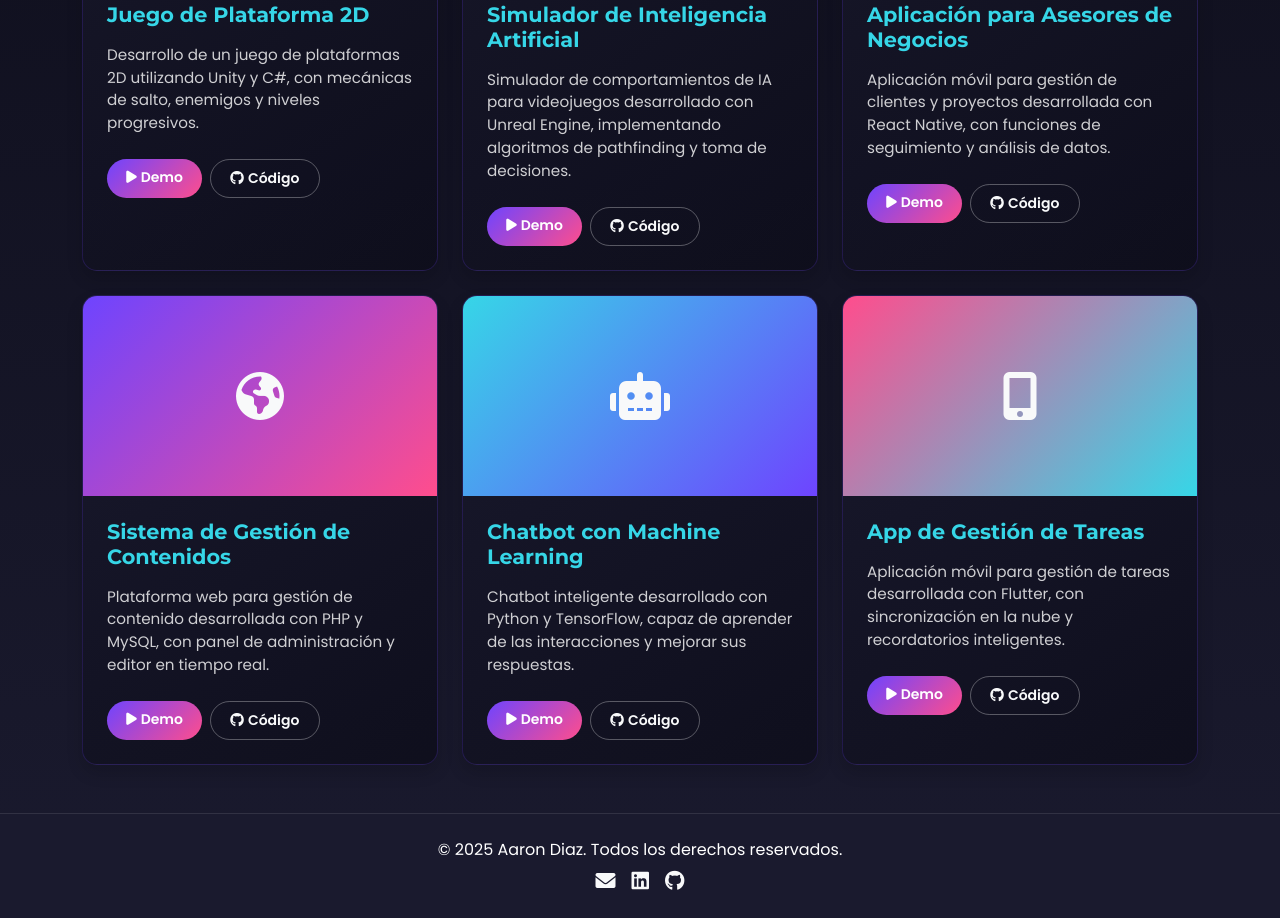
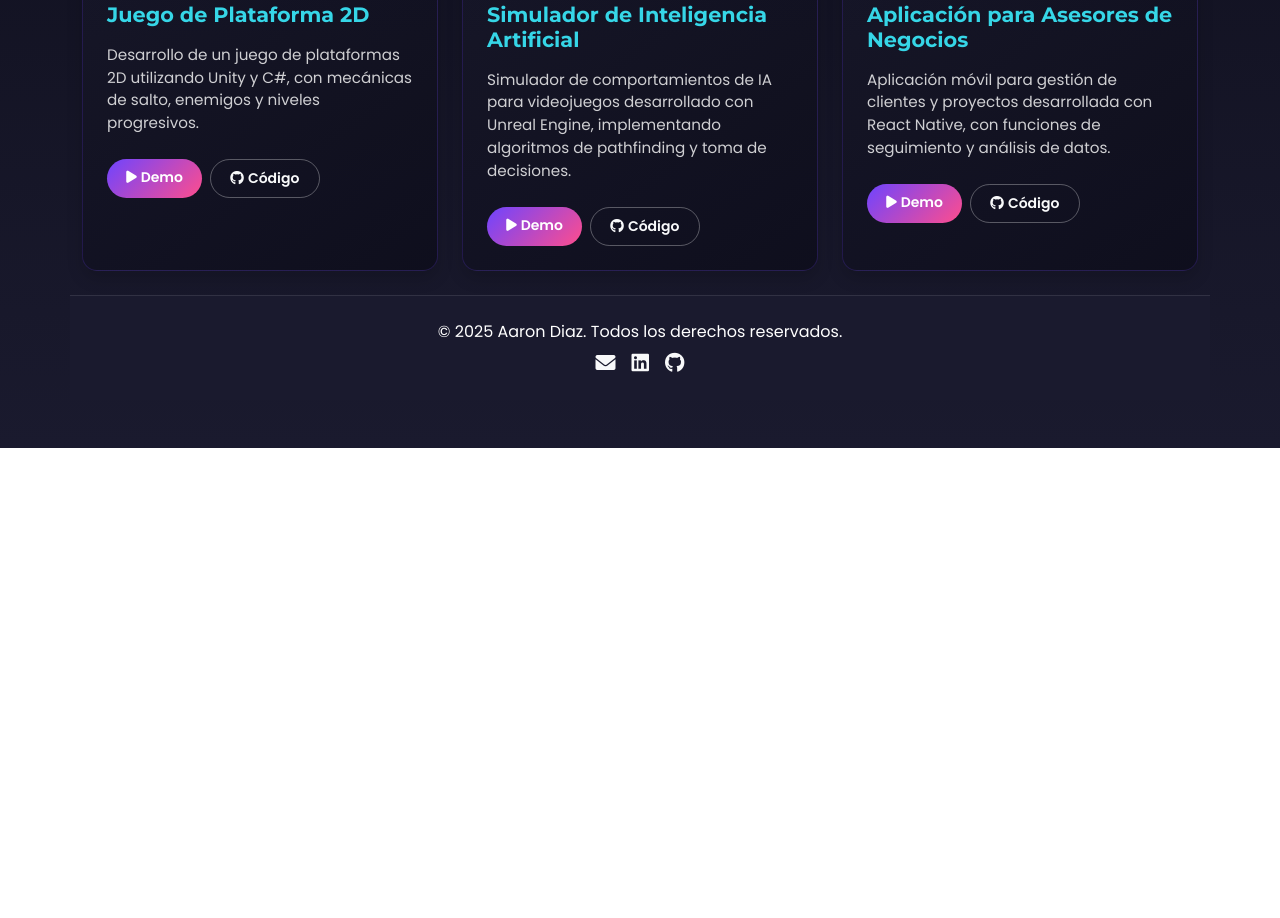
Before and after one commit to AarondB1/PortafolioWeb, a plain HTML site: page proyectos.html in a window 1280 px wide. Shown: the part 444-1362 px from the top of the page. After the commit the page ends 892 px from the top, so only its background shows below. Drawn offline with nearby package versions, Linux system fonts and the light colour scheme.

Commit message:
proyectos.html

```diff
--- a/proyectos.html
+++ b/proyectos.html
@@ -253,56 +253,6 @@
         </div>
       </div>
 
-      <!-- Proyectos adicionales para completar la página -->
-      <div class="col-12 col-sm-6 col-lg-4">
-        <div class="card h-100 shadow">
-          <div class="card-img-top d-flex align-items-center justify-content-center" style="height: 200px; background: linear-gradient(135deg, #6e44ff, #ff4d8d);">
-            <i class="fas fa-globe-americas text-light" style="font-size: 3rem;"></i>
-          </div>
-          <div class="card-body">
-            <h5 class="card-title">Sistema de Gestión de Contenidos</h5>
-            <p class="card-text">Plataforma web para gestión de contenido desarrollada con PHP y MySQL, con panel de administración y editor en tiempo real.</p>
-            <div class="d-flex gap-2">
-              <a href="#" class="btn btn-primary btn-sm"><i class="fas fa-play me-1"></i>Demo</a>
-              <a href="#" class="btn btn-outline-secondary btn-sm"><i class="fab fa-github me-1"></i>Código</a>
-            </div>
-          </div>
-        </div>
-      </div>
-
-      <div class="col-12 col-sm-6 col-lg-4">
-        <div class="card h-100 shadow">
-          <div class="card-img-top d-flex align-items-center justify-content-center" style="height: 200px; background: linear-gradient(135deg, #36d6e7, #6e44ff);">
-            <i class="fas fa-robot text-light" style="font-size: 3rem;"></i>
-          </div>
-          <div class="card-body">
-            <h5 class="card-title">Chatbot con Machine Learning</h5>
-            <p class="card-text">Chatbot inteligente desarrollado con Python y TensorFlow, capaz de aprender de las interacciones y mejorar sus respuestas.</p>
-            <div class="d-flex gap-2">
-              <a href="#" class="btn btn-primary btn-sm"><i class="fas fa-play me-1"></i>Demo</a>
-              <a href="#" class="btn btn-outline-secondary btn-sm"><i class="fab fa-github me-1"></i>Código</a>
-            </div>
-          </div>
-        </div>
-      </div>
-
-      <div class="col-12 col-sm-6 col-lg-4">
-        <div class="card h-100 shadow">
-          <div class="card-img-top d-flex align-items-center justify-content-center" style="height: 200px; background: linear-gradient(135deg, #ff4d8d, #36d6e7);">
-            <i class="fas fa-mobile-alt text-light" style="font-size: 3rem;"></i>
-          </div>
-          <div class="card-body">
-            <h5 class="card-title">App de Gestión de Tareas</h5>
-            <p class="card-text">Aplicación móvil para gestión de tareas desarrollada con Flutter, con sincronización en la nube y recordatorios inteligentes.</p>
-            <div class="d-flex gap-2">
-              <a href="#" class="btn btn-primary btn-sm"><i class="fas fa-play me-1"></i>Demo</a>
-              <a href="#" class="btn btn-outline-secondary btn-sm"><i class="fab fa-github me-1"></i>Código</a>
-            </div>
-          </div>
-        </div>
-      </div>
-    </div>
-  </main>
 
   <!-- FOOTER -->
   <footer class="text-center text-white py-4">
```
